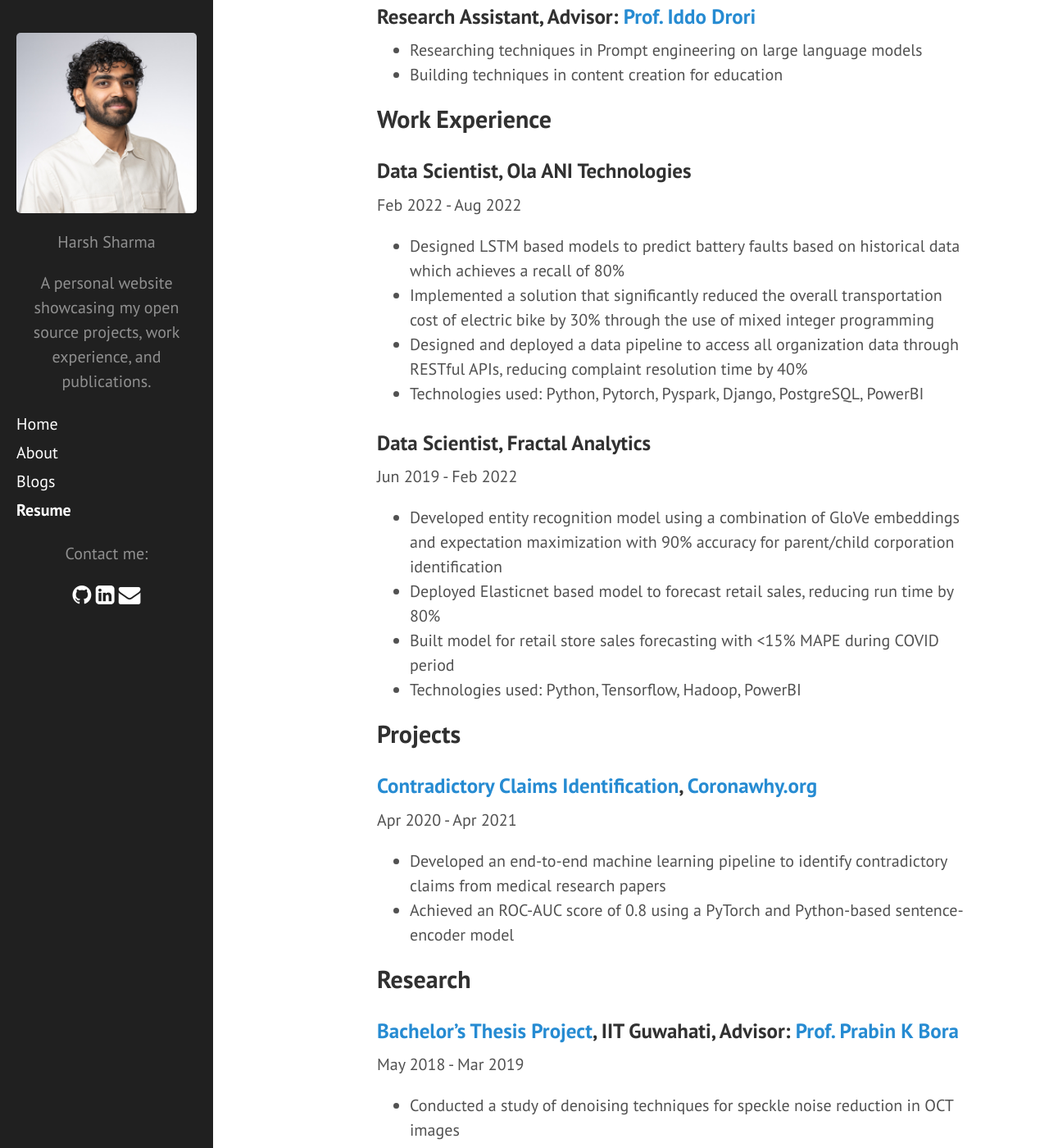
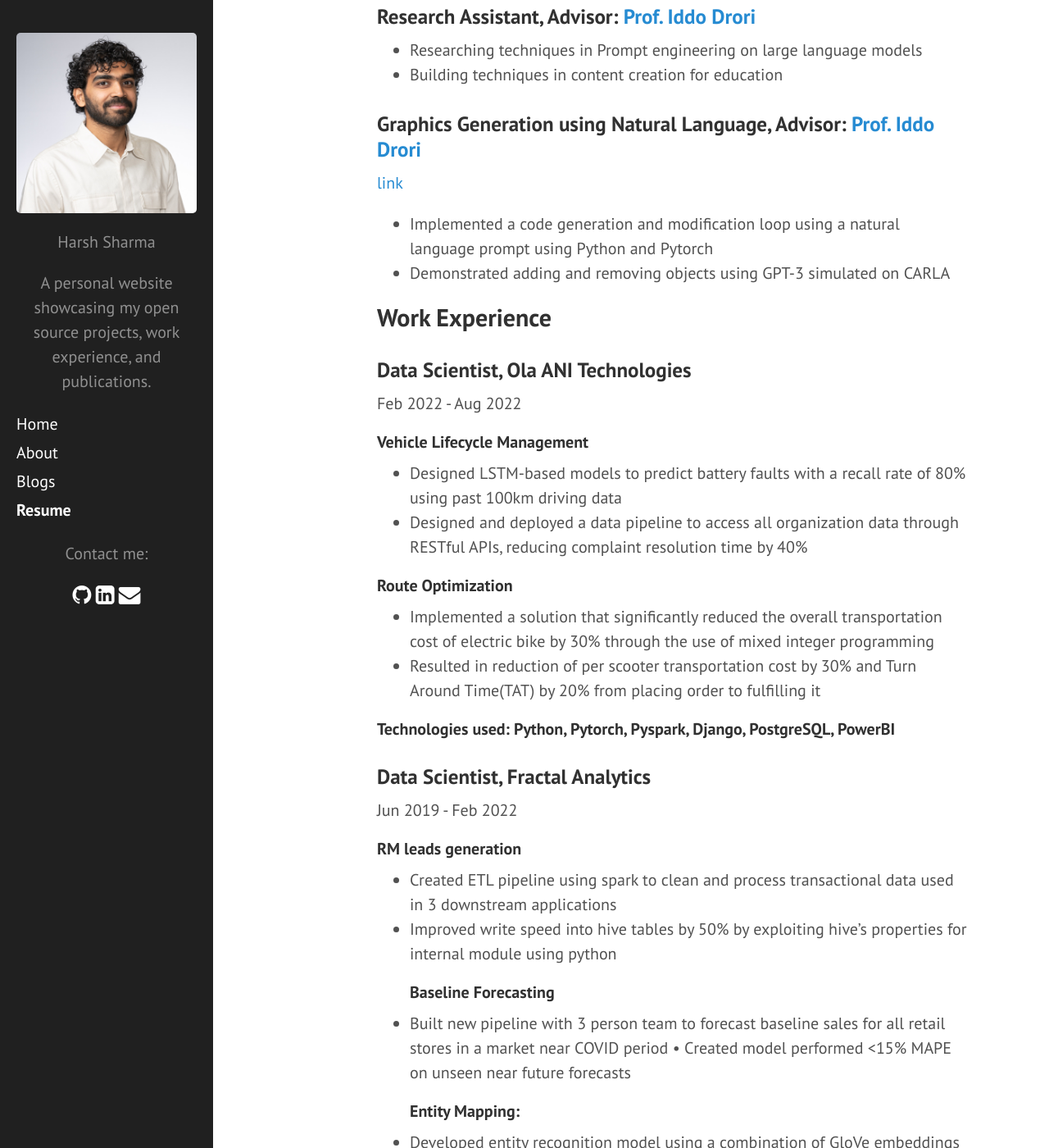
Before and after one commit to 97harsh/97harsh.github.io, a Jekyll site: the page built from resume.md, in a window 1280 px wide and 1400 px high, scrolled down 828 px. Shown: the whole window at 82% size. Built offline with Jekyll 4.4.1, drawn with Linux system fonts in a browser that asks for light colours; nearby versions of some CDN libraries; Markdown is read by kramdown in place of the engine named in the settings; some of the changed text lies outside the part shown.

Commit message:
modified resume

```diff
--- a/resume.md
+++ b/resume.md
@@ -19,44 +19,66 @@
 Courses: Data Structure and Algorithm, Pattern Recognition and Machine Learning, Parallel Computing
 
 ## Currently
-### Research Assistant, Advisor: [Prof. Iddo Drori](https://scholar.google.co.il/citations?user=DDIjoEUAAAAJ)
+### Research Assistant, Advisor: <a href="https://scholar.google.co.il/citations?user=DDIjoEUAAAAJ" target="_blank">Prof. Iddo Drori</a>
 - Researching techniques in Prompt engineering on large language models
 - Building techniques in content creation for education
+
+### Graphics Generation using Natural Language, Advisor: <a href="https://scholar.google.co.il/citations?user=DDIjoEUAAAAJ" target="_blank">Prof. Iddo Drori</a>
+<a href="https://bit.ly/3Sv38Us" target="_blank">link</a>
+
+- Implemented a code generation and modification loop using a natural language prompt using Python and Pytorch
+- Demonstrated adding and removing objects using GPT-3 simulated on CARLA
 
 ## Work Experience
 
 ### Data Scientist, Ola ANI Technologies
 Feb 2022 - Aug 2022
 
-- Designed LSTM based models to predict battery faults based on historical data which achieves a recall
-of 80%
+#### Vehicle Lifecycle Management
+- Designed LSTM-based models to predict battery faults with a recall rate of 80% using past 100km driving data
+- Designed and deployed a data pipeline to access all organization data through RESTful APIs, reducing complaint resolution time by 40%
+
+#### Route Optimization
 - Implemented a solution that significantly reduced the overall transportation cost of electric bike by 30% through the use of mixed integer programming
-- Designed and deployed a data pipeline to access all organization data through RESTful APIs, reducing complaint
-resolution time by 40%
-- Technologies used: Python, Pytorch, Pyspark, Django, PostgreSQL, PowerBI
+- Resulted in reduction of per scooter transportation cost by 30% and Turn Around Time(TAT) by 20% from placing order to fulfilling it
+
+#### Technologies used: Python, Pytorch, Pyspark, Django, PostgreSQL, PowerBI
 
 
 ### Data Scientist, Fractal Analytics
 Jun 2019 - Feb 2022
-- Developed entity recognition model using a combination of GloVe embeddings and expectation maximization with
-90% accuracy for parent/child corporation identification
-- Deployed Elasticnet based model to forecast retail sales, reducing run time by 80%
-- Built model for retail store sales forecasting with <15% MAPE during COVID period
-- Technologies used: Python, Tensorflow, Hadoop, PowerBI
+#### RM leads generation
+- Created ETL pipeline using spark to clean and process transactional data used in 3 downstream applications
+- Improved write speed into hive tables by 50% by exploiting hive’s properties for internal module using python
+#### Baseline Forecasting
+- Built new pipeline with 3 person team to forecast baseline sales for all retail stores in a market near COVID period • Created model performed <15% MAPE on unseen near future forecasts
+#### Entity Mapping:
+- Developed entity recognition model using a combination of GloVe embeddings and expectation maximization
+- Achieved 90% match score on all client names within the organization
+
+#### Technologies used: Python, Pyspark, Tensorflow, Hadoop, PowerBI
+
 
 ## Projects
-### [Contradictory Claims Identification](https://bit.ly/3KLFPDQ), [Coronawhy.org](https://coronawhy.org)
+### Contradictory Claims Identification, <a href="https://coronawhy.org" target="_blank">Coronawhy.org</a>
+<a href="https://bit.ly/3KLFPDQ" target="_blank">link</a>
+<a href="{{site.baseurl}}//2023/02/26/route-optimization/" target="_blank">Blog</a>
+
 Apr 2020 - Apr 2021
 - Developed an end-to-end machine learning pipeline to identify contradictory claims from medical research papers
 - Achieved an ROC-AUC score of 0.8 using a PyTorch and Python-based sentence-encoder model
 
 ## Research
-### [Bachelor’s Thesis Project](https://bit.ly/harshBTPreport), IIT Guwahati, Advisor: [Prof. Prabin K Bora](https://scholar.google.co.in/citations?user=uYXWJnsAAAAJ&hl=en)
+### Bachelor’s Thesis Project, IIT Guwahati, Advisor: [Prof. Prabin K Bora](https://scholar.google.co.in/citations?user=uYXWJnsAAAAJ&hl=en)
+<a href="https://bit.ly/harshBTPreport" target="_blank">link</a>
+
 May 2018 - Mar 2019
 - Conducted a study of denoising techniques for speckle noise reduction in OCT images
 - Designed a novel composite loss function in Keras and Python resulting in a 3x improvement in the Speckle Suppression Index compared to existing methods
 
-### [Network Analysis Intern](https://bit.ly/3Y6cp6u), Center for Development of Advanced Computing
+### Network Analysis Intern, Center for Development of Advanced Computing
+<a href="https://bit.ly/3Y6cp6u" target="_blank">link</a>
+
 Pune May 2018 - Jul 2018
 - Implemented semi-supervised clustering in Python and C++ to identify anomalous network activities
 - Annotated clusters to uncover malicious network access and malfunctioning devices, contributing to firewall updates
```
